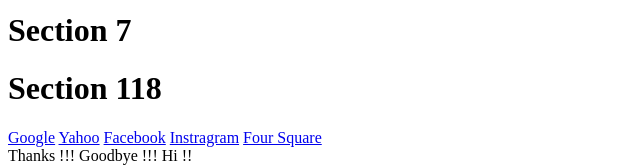
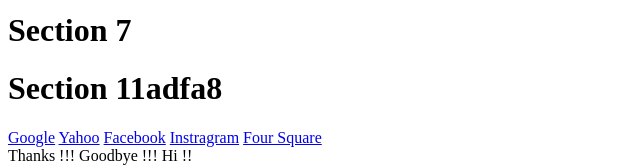
Before and after one commit to cubehubcreative/jira-test, a plain HTML site: page aboutus.html in a window 1280 px wide. Shown: the part 347-514 px from the top of the page, without its empty margins (0-640 px from the left). Drawn offline with Linux system fonts and the light colour scheme.

Commit message:
20150324.2242 #update# aboutus.html
. thanks
#resolve

```diff
--- a/aboutus.html
+++ b/aboutus.html
@@ -11,7 +11,7 @@
 		<h1>Section 5</h1>
 		<h1>Section 6</h1>
 		<h1>Section 7</h1>
-		<h1>Section 118</h1>
+		<h1>Section 11adfa8</h1>
 	</div>
 	<div>
 		<a href="www.google.com">Google</a>
```
